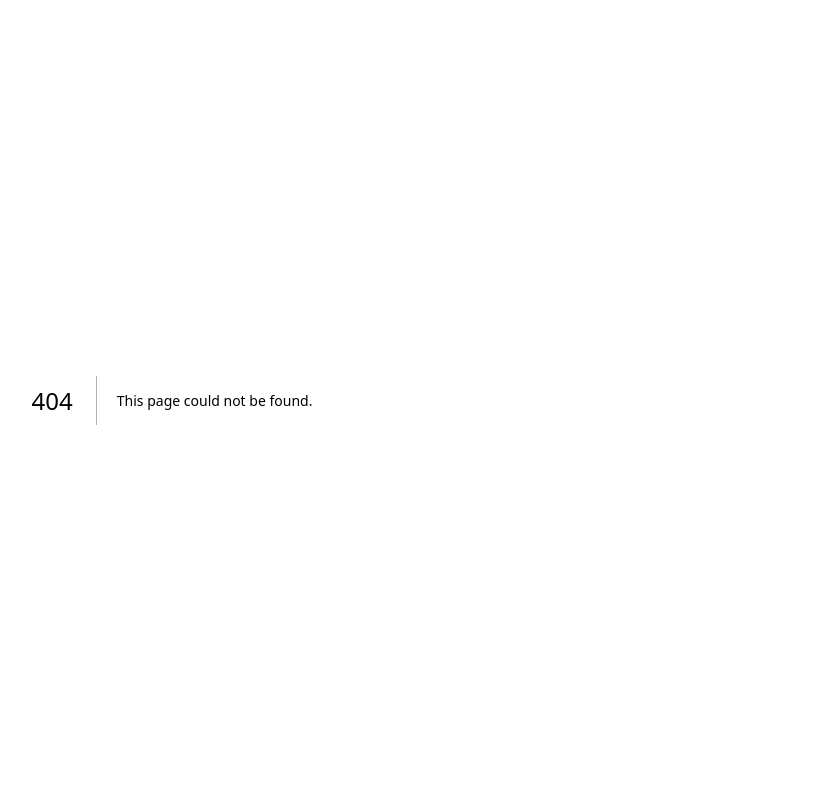
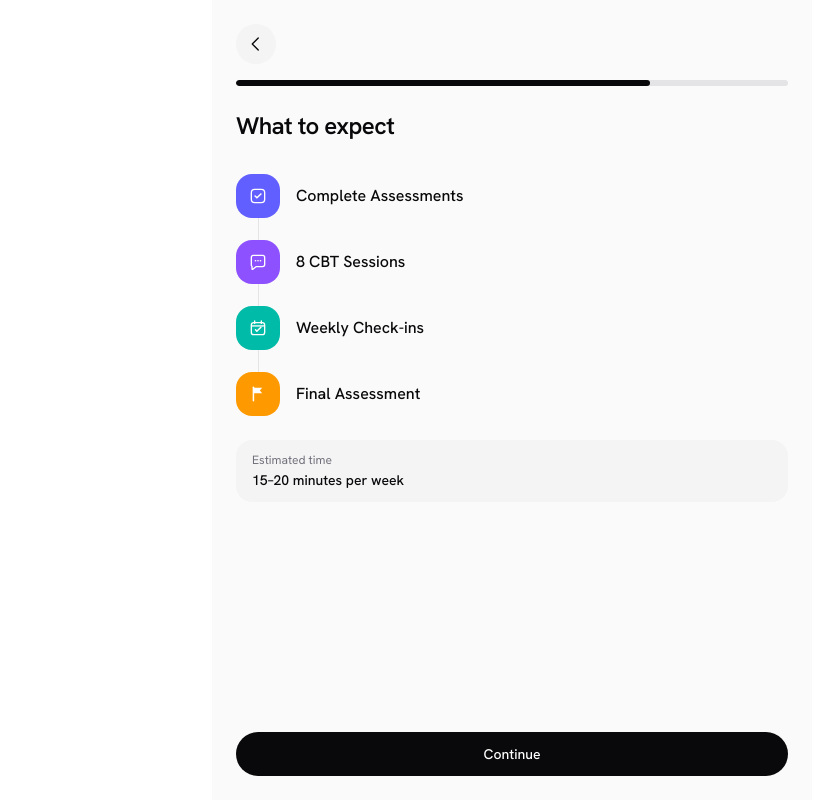
Before and after one commit to chidoziemfrancis/thriveCBT, a Next.js app in the folder pwa/: page /onboarding/what-to-expect in a window 1280 px wide. Before the commit this address had no page. Shown: the whole page, without its empty margins (128-947 px from the left). Built offline with nearby package versions, Linux system fonts and the light colour scheme.

Commit message:
feat: add WhatToExpectPage component for onboarding flow

```diff
--- /dev/null
+++ b/pwa/app/onboarding/what-to-expect/page.tsx
@@ -0,0 +1,67 @@
+import OnboardingHeader from "../_components/OnboardingHeader";
+import TimelineItem from "../_components/TimelineItem";
+import {
+  ChecklistIcon,
+  SessionsIcon,
+  CheckinIcon,
+  FinishFlagIcon,
+} from "../_components/TimelineIcons";
+import SubmitButton from "../../components/SubmitButton";
+
+const TIMELINE = [
+  {
+    title: "Complete Assessments",
+    icon: <ChecklistIcon />,
+    iconBg: "bg-indigo-500",
+  },
+  {
+    title: "8 CBT Sessions",
+    icon: <SessionsIcon />,
+    iconBg: "bg-violet-500",
+  },
+  {
+    title: "Weekly Check-ins",
+    icon: <CheckinIcon />,
+    iconBg: "bg-teal-500",
+  },
+  {
+    title: "Final Assessment",
+    icon: <FinishFlagIcon />,
+    iconBg: "bg-amber-500",
+  },
+];
+
+export default function WhatToExpectPage() {
+  return (
+    <div className="flex flex-1 flex-col bg-zinc-50 px-6 pt-6">
+      <OnboardingHeader step={3} totalSteps={4} />
+
+      <h1 className="mt-6 text-2xl font-semibold tracking-tight text-zinc-950">
+        What to expect
+      </h1>
+
+      <div className="mt-8 flex flex-col">
+        {TIMELINE.map((item, index) => (
+          <TimelineItem
+            key={item.title}
+            icon={item.icon}
+            iconBg={item.iconBg}
+            title={item.title}
+            isLast={index === TIMELINE.length - 1}
+          />
+        ))}
+      </div>
+
+      <div className="mt-6 rounded-2xl bg-zinc-100 px-4 py-3">
+        <p className="text-xs text-zinc-500">Estimated time</p>
+        <p className="mt-0.5 text-sm font-medium text-zinc-950">
+          15–20 minutes per week
+        </p>
+      </div>
+
+      <div className="mt-auto pb-6">
+        <SubmitButton>Continue</SubmitButton>
+      </div>
+    </div>
+  );
+}
```
